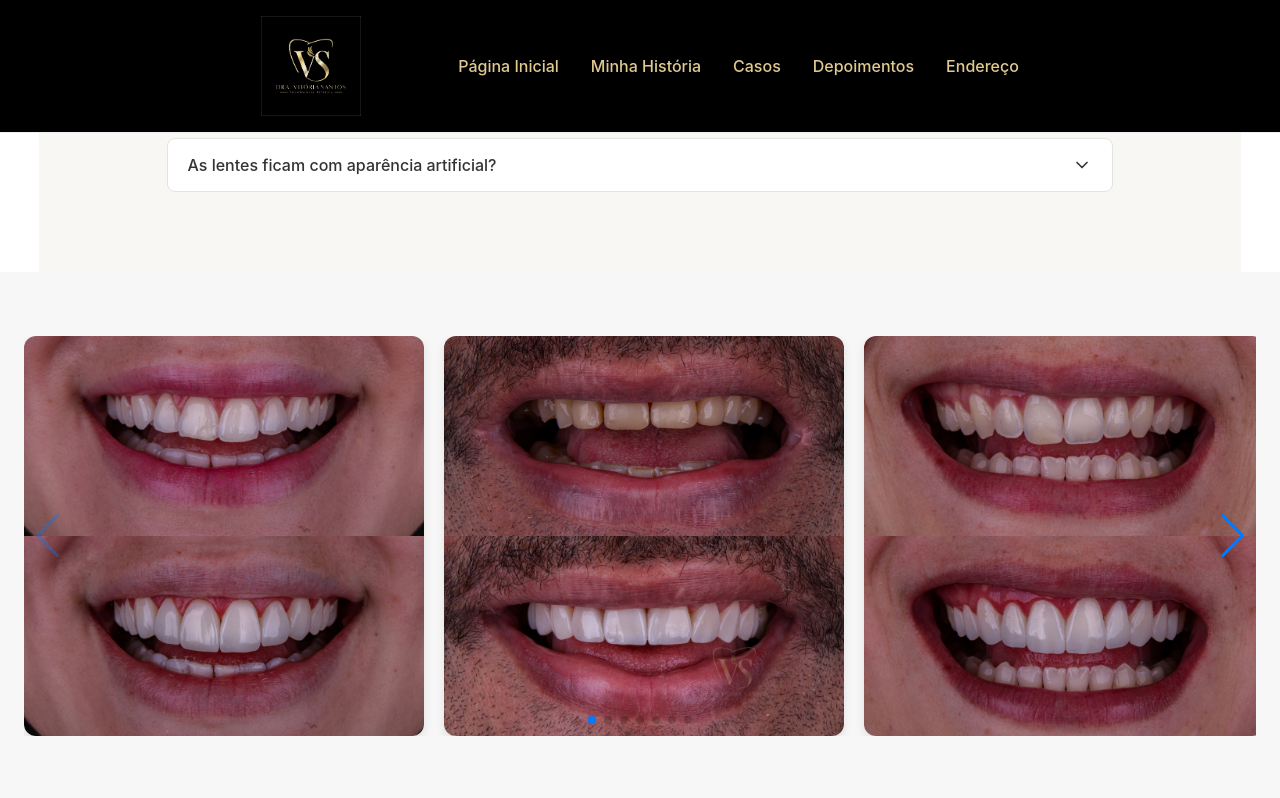
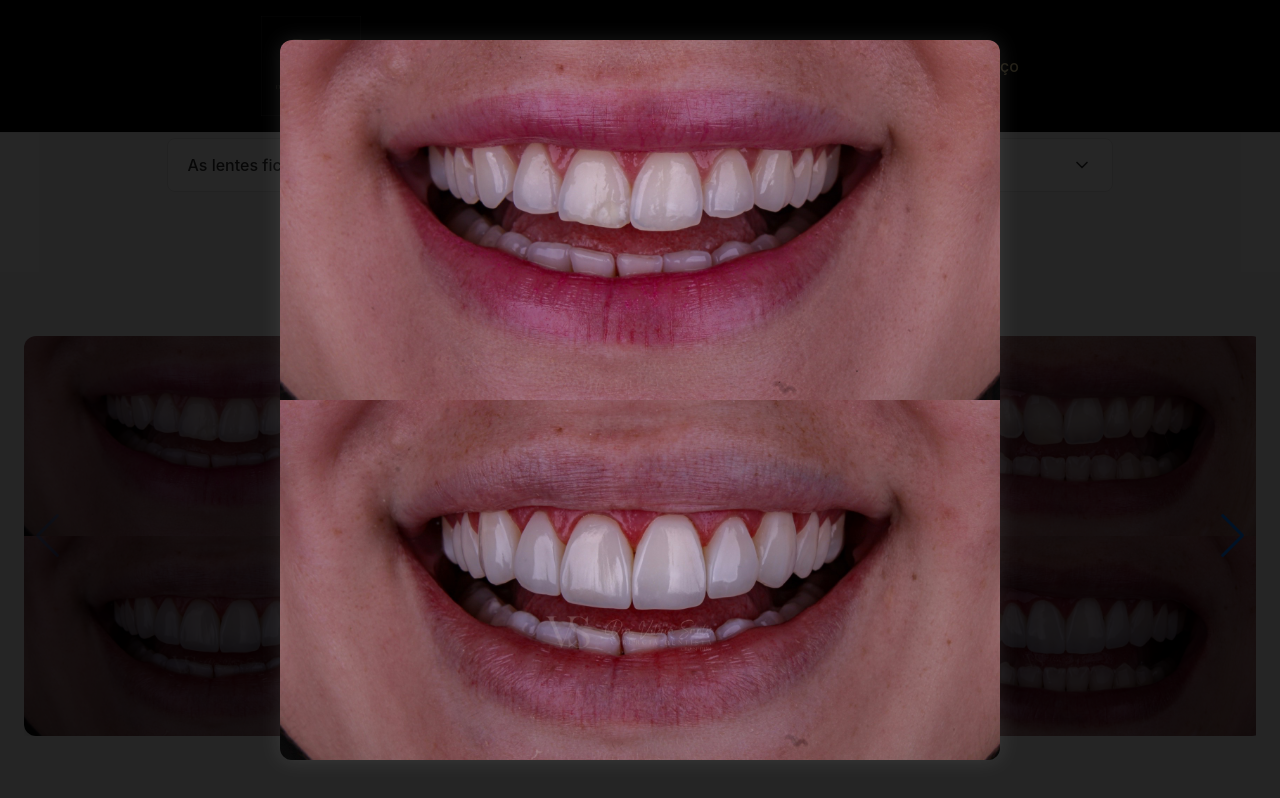
Before and after one commit to eduardobazler/ladingpage_consultorio, a Next.js app: page / in a window 1280 px wide. Both pictures are taken after a click on the element 224 px from the left and 1965 px from the top of the page. Shown: the part 1429-2227 px from the top of the page. Built offline with nearby package versions, Linux system fonts and the light colour scheme.

Commit message:
adicionando zoom na imagem

```diff
--- a/components/ImageCarousel/index.js
+++ b/components/ImageCarousel/index.js
@@ -1,9 +1,11 @@
+import { useState } from 'react';
 import styled from 'styled-components';
 import { Swiper, SwiperSlide } from 'swiper/react';
 import { Navigation, Pagination } from 'swiper/modules';
 import 'swiper/css';
 import 'swiper/css/navigation';
 import 'swiper/css/pagination';
+
 
 const images = [
   'cases/caso1.JPEG',
@@ -17,6 +19,8 @@ const images = [
 ];
 
 export default function ImageCarousel() {
+  const [selectedImage, setSelectedImage] = useState(null);
+
   return (
     <CarouselSection>
       <StyledSwiper
@@ -28,12 +32,20 @@ export default function ImageCarousel() {
       >
         {images.map((src, index) => (
           <SwiperSlideStyled key={index}>
-            <ImageContainer>
+            <ImageContainer onClick={() => setSelectedImage(src)}>
               <img src={src} alt={`Caso ${index + 1}`} />
             </ImageContainer>
           </SwiperSlideStyled>
         ))}
       </StyledSwiper>
+
+      {selectedImage && (
+        <Overlay onClick={() => setSelectedImage(null)}>
+          <Modal>
+            <img src={selectedImage} alt="Zoom" />
+          </Modal>
+        </Overlay>
+      )}
     </CarouselSection>
   );
 }
@@ -66,3 +78,43 @@ const ImageContainer = styled.div`
     object-fit: cover;
   }
 `;
+
+const Overlay = styled.div`
+  position: fixed;
+  top: 0;
+  left: 0;
+  right: 0;
+  bottom: 0;
+  background: rgba(0, 0, 0, 0.85);
+  display: flex;
+  justify-content: center;
+  align-items: center;
+  z-index: 9999;
+`;
+
+const Modal = styled.div`
+  max-width: 90%;
+  max-height: 90%;
+  animation: fadeInZoom 0.3s ease;
+
+  img {
+  max-height: 90vh; /* 🔥 altura máxima visível */
+  max-width: 90vw;
+  width: auto;
+  height: auto;
+  border-radius: 12px;
+  box-shadow: 0 0 20px rgba(255, 255, 255, 0.1);
+  object-fit: contain;
+  }
+
+  @keyframes fadeInZoom {
+    from {
+      opacity: 0;
+      transform: scale(0.95);
+    }
+    to {
+      opacity: 1;
+      transform: scale(1);
+    }
+  }
+`;
```
